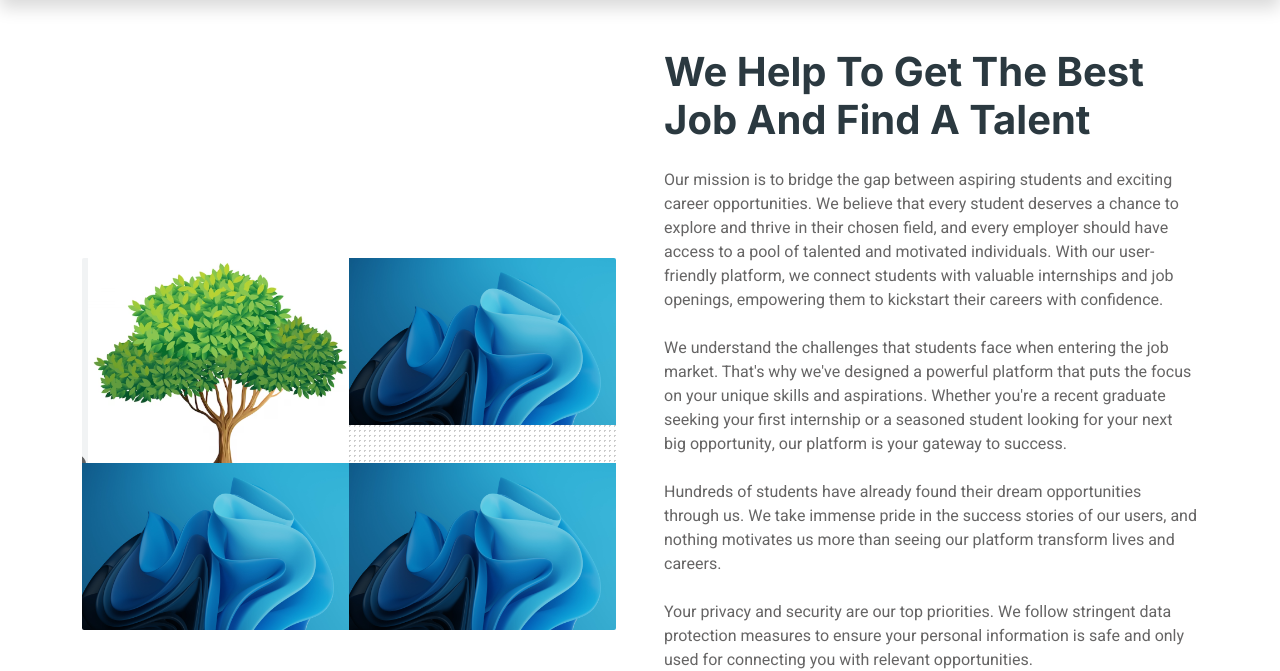
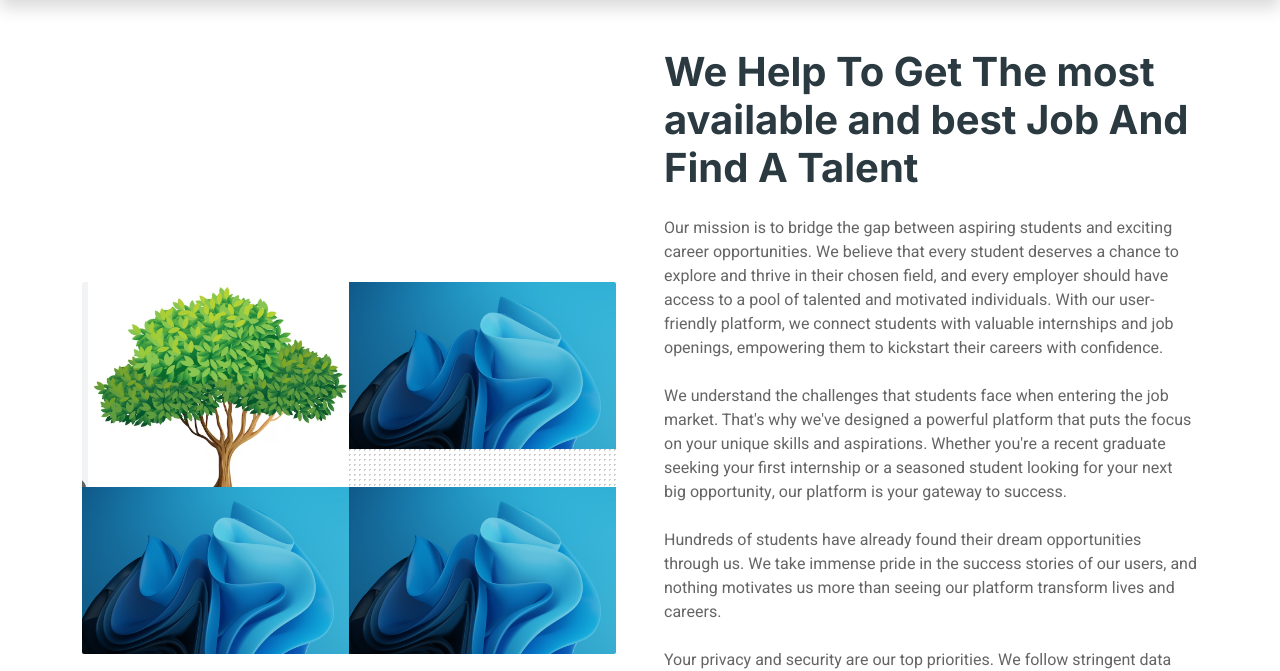
Before and after one commit to Gafabusa/Group_BSE24-22, a Flask app: page /about in a window 1280 px wide. Shown: the part 75-746 px from the top of the page. Run offline with Flask 2, Linux system fonts and the light colour scheme; some libraries are stand-ins or nearby versions.

Commit message:
system run

```diff
--- a/apps/templates/about.html
+++ b/apps/templates/about.html
@@ -35,7 +35,7 @@
         </div>
       </div>
       <div class="col-lg-6 wow fadeIn" data-wow-delay="0.5s">
-        <h1 class="mb-4">We Help To Get The Best Job And Find A Talent</h1>
+        <h1 class="mb-4">We Help To Get The most available and best Job And Find A Talent</h1>
         <p class="mb-4">
           Our mission is to bridge the gap between aspiring students and exciting career opportunities. We
           believe that every student deserves a chance to explore and thrive in
```
